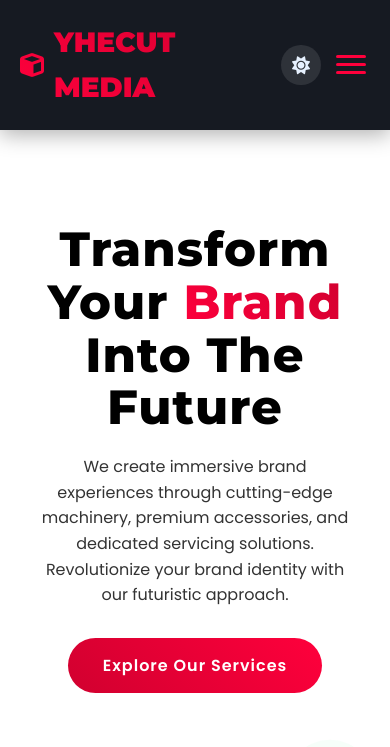
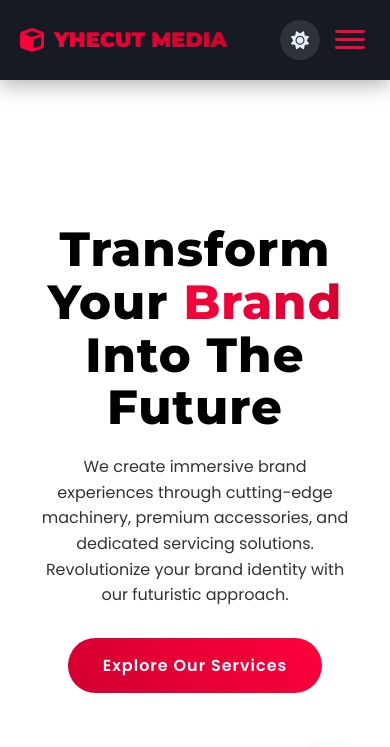
Before and after one commit to theetrndsettr/yhecut, a plain HTML site: page index.html in a window 390 px wide. Shown: the top 747 px of the page. Drawn offline with Linux system fonts and the light colour scheme.

Commit message:
Update index.html

```diff
--- a/index.html
+++ b/index.html
@@ -1214,6 +1214,10 @@
 
             .section-header h2 {
                 font-size: 2rem;
+            }
+
+            .logo{
+                font-size: 21px;
             }
 
             .social-icon {
```
